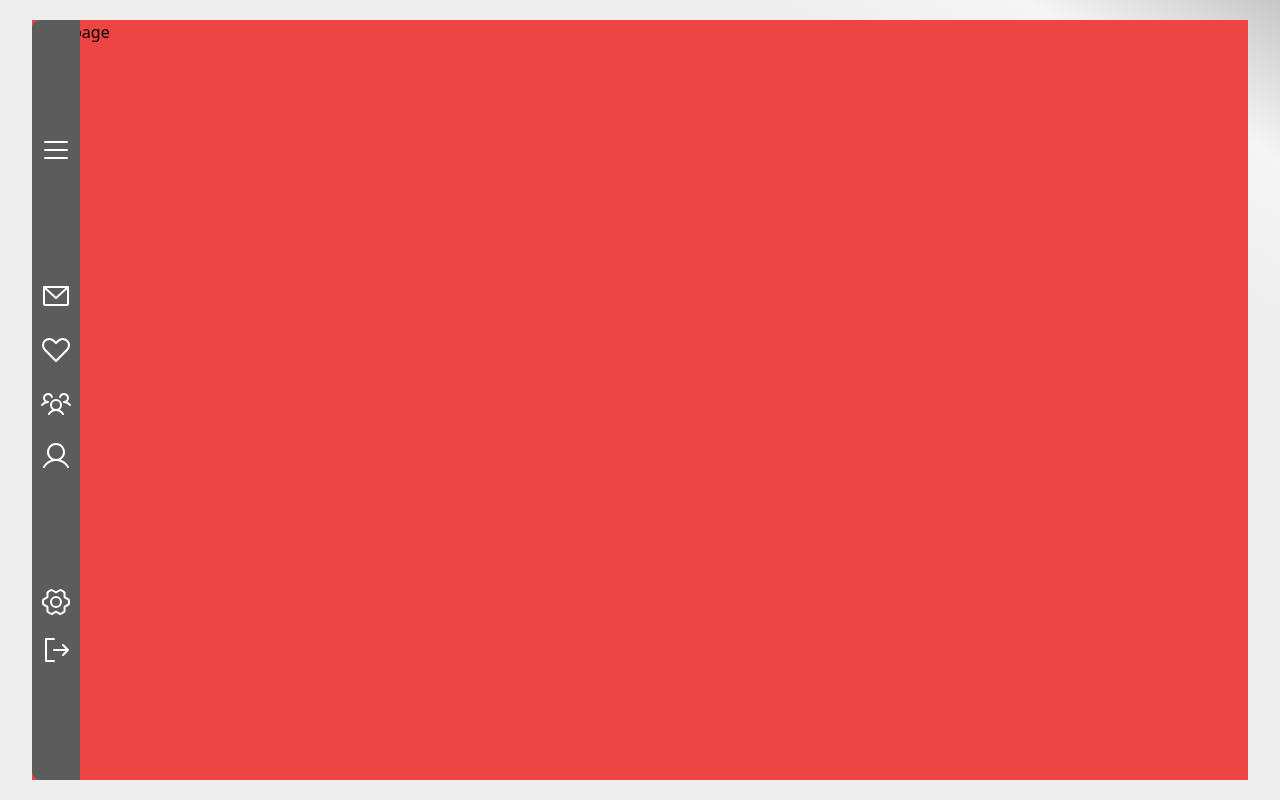
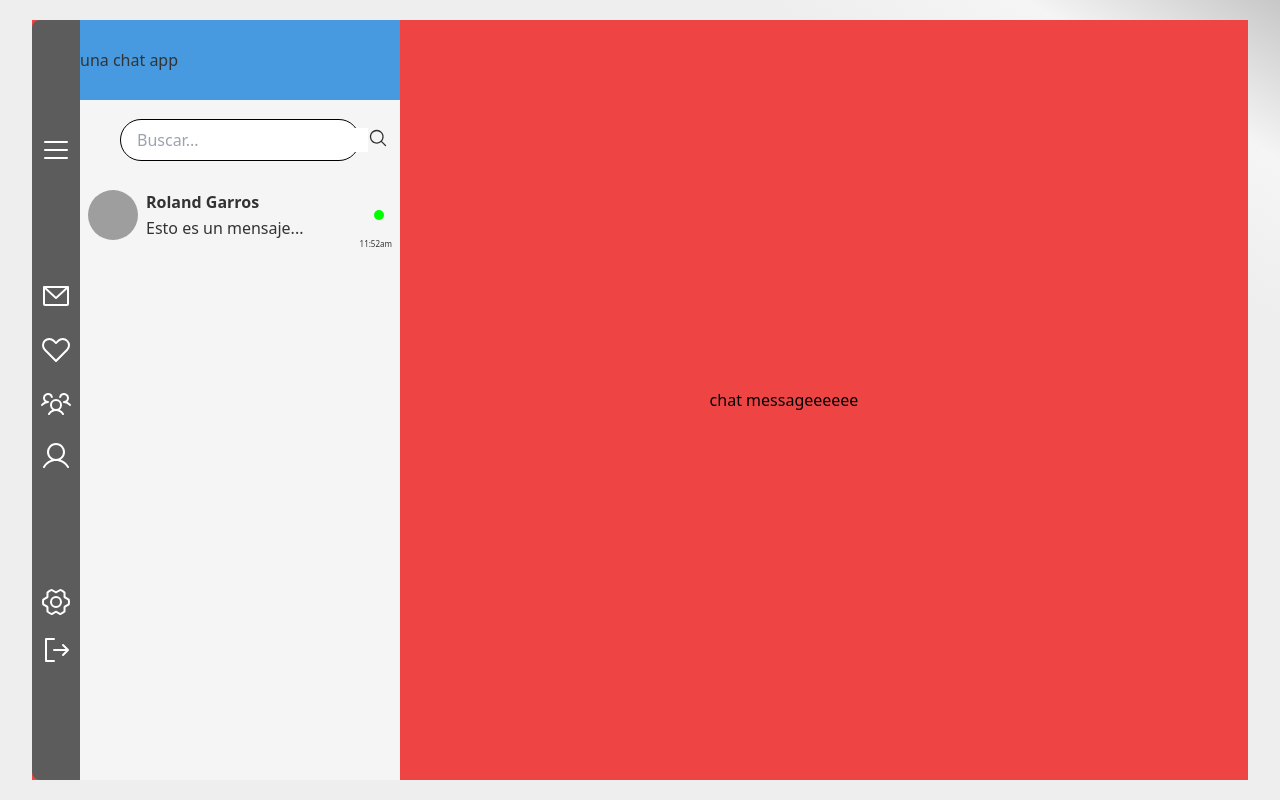
Before and after one commit to borgesmj/real-time-chat-app, a React (Vite) app: page / in a window 1280 px wide. Built offline with nearby package versions, Linux system fonts and the light colour scheme; grey boxes are pictures that could not be loaded.

Commit message:
Updated CSS classes and styles for ChatSection and Section components, and modified JSX structure in Chats and ChatSection components.

```diff
--- a/src/Components/ChatSection/ChatSection.jsx
+++ b/src/Components/ChatSection/ChatSection.jsx
@@ -4,7 +4,7 @@ import MessageForm from "../MessageForm/MessageForm";
 
 const ChatSection = ({ setChatOpened, darkTheme, chatOpened }) => {
   return (
-    <div className="chat-section fixed w-[94dvw] h-[95dvh] top-2 rounded-[10px] md:static md:w-[50dvw] md:opacity-100 block md:translate-x-0 lg:w-[60dvw] ">
+    <div className="chat-section relative md:left-[23rem] w-[21rem] h-[95dvh] rounded-[10px] top-0 md:w-[23rem] md:opacity-100 block lg:w-[60dvw] xl:w-[67dvw">
       {chatOpened ? (
         <>
           <ProfileBar setChatOpened={setChatOpened} darkTheme={darkTheme} />
--- a/src/Components/Section/Section.jsx
+++ b/src/Components/Section/Section.jsx
@@ -7,7 +7,7 @@ const Section = ({ children, darkTheme }) => {
         !darkTheme
           ? "bg-[#f5f5f5] text-[#333333]"
           : "bg-[#333f58] text-[#e0e0e0]"
-      } h-full w-[80dvw] options-bar pb-8 ml-12 options-bar overflow-y-auto overflow-x-hidden flex flex-col items-center md:w-[35dvw] lg:w-[30dvw] xl:w-[25dvw] relative rounded-r-lg md:rounded-none`}
+      } h-full w-[18rem] options-bar pb-8 options-bar overflow-y-auto overflow-x-hidden flex flex-col items-center md:w-[20rem] rounded-r-lg md:rounded-none absolute left-12 top-0 bottom-0`}
     >
       {children}
     </section>
--- a/src/Pages/Chats/Chats.jsx
+++ b/src/Pages/Chats/Chats.jsx
@@ -9,25 +9,37 @@ const Chats = ({ darkTheme, openSidebar, sidebarOpen }) => {
   const [chatOpened, setChatOpened] = useState(false);
 
   document.addEventListener("keydown", (event) => {
-
-    if(event.key === 'Escape'){
-      setChatOpened(false)
+    if (event.key === "Escape") {
+      setChatOpened(false);
     }
-  })
+  });
 
   const openChat = () => {
     setChatOpened(true);
   };
   return (
-    <PageTemplate darkTheme={darkTheme} openSidebar={openSidebar} sidebarOpen={sidebarOpen}>
-      chatspage
+    <PageTemplate
+      darkTheme={darkTheme}
+      openSidebar={openSidebar}
+      sidebarOpen={sidebarOpen}
+    >
+      <Section>
+        <ChatsList darkTheme={darkTheme} openChat={openChat} />
+      </Section>
+      <input
+        type="checkbox"
+        name=""
+        id="chat-section-cb"
+        checked={chatOpened}
+        readOnly
+        className="hidden"
+      />
+      <ChatSection setChatOpened={setChatOpened} darkTheme={darkTheme} chatOpened = {chatOpened}/>
     </PageTemplate>
     // <div className="h-[95dvh] md:flex lg:mx-8 xl:mx-20">
-    //   <input type="checkbox" name="" id="chat-section-cb" checked={chatOpened} readOnly className="hidden"/>
     //   <Section darkTheme={darkTheme}>
-    //     <ChatsList darkTheme={darkTheme} openChat={openChat} />
-    //   </Section>
-    //   <ChatSection setChatOpened={setChatOpened} darkTheme={darkTheme} chatOpened = {chatOpened}/>
+    // </Section>
+    //   <ChatSection />
     // </div>
   );
 };
--- a/src/index.css
+++ b/src/index.css
@@ -6,19 +6,26 @@
 .chat-section{
     opacity: 0;
     display: block;
-    transform: translateX(150dvw);
     transition: all 0.3s linear 0s;
 }
 
 #chat-section-cb:checked ~ .chat-section{
     opacity: 1;
-    transform: translateX(0px)
+    left:0
 }
 
 .search-bar> p > input[type="text"]:focus ~ span{
     display: none;
     opacity: 0;
 }
+
+@media (width >= 768px){
+    #chat-section-cb:checked ~ .chat-section{
+        opacity: 1;
+        left:23rem
+    }
+}
+
 @media (width >= 1024px){
     ::-webkit-scrollbar{
         width: 5px;
```
